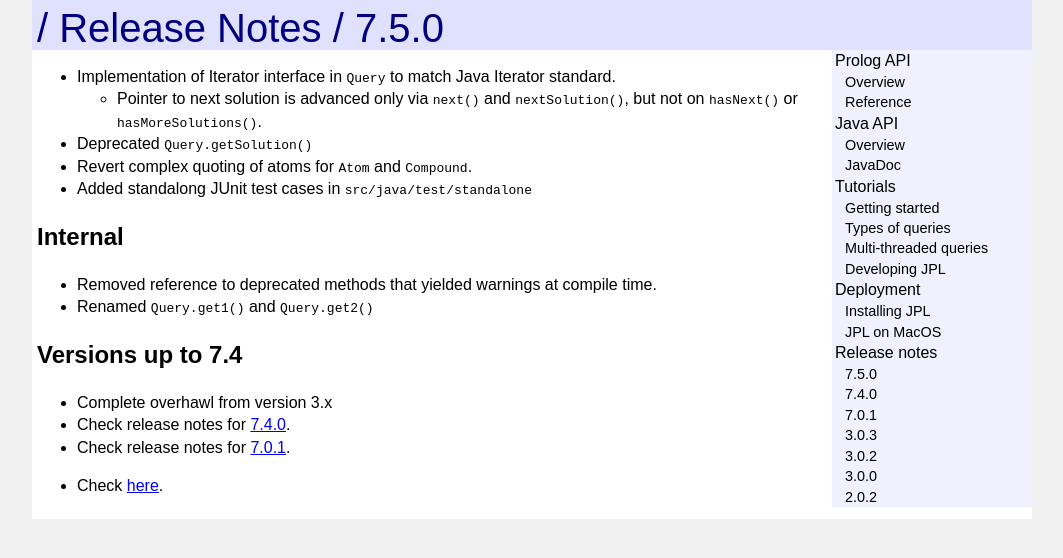
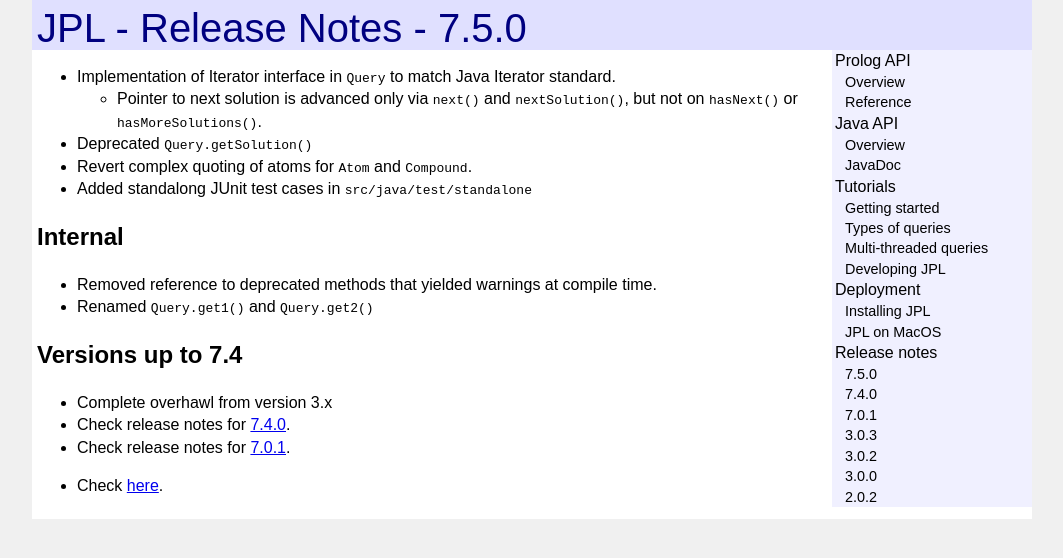
Before and after one commit to anionic/jpl-nav, a Jekyll site: the page built from docs/ReleaseNotes750.md, in a window 1280 px wide. Shown: the top 558 px of the page, without its empty margins (108-1171 px from the left). Built offline with Jekyll 4.4.1, drawn with Linux system fonts in a browser that asks for light colours; our own code applies the rules of GitHub Pages for plain Markdown files.

Commit message:
Update ReleaseNotes750.md

```diff
--- a/docs/ReleaseNotes750.md
+++ b/docs/ReleaseNotes750.md
@@ -1,4 +1,4 @@
-# / Release Notes / 7.5.0
+# JPL - Release Notes - 7.5.0
 
 - Implementation of Iterator interface in `Query` to match Java Iterator standard.
     - Pointer to next solution is advanced only via `next()` and `nextSolution()`, but not on `hasNext()` or `hasMoreSolutions()`.
```
